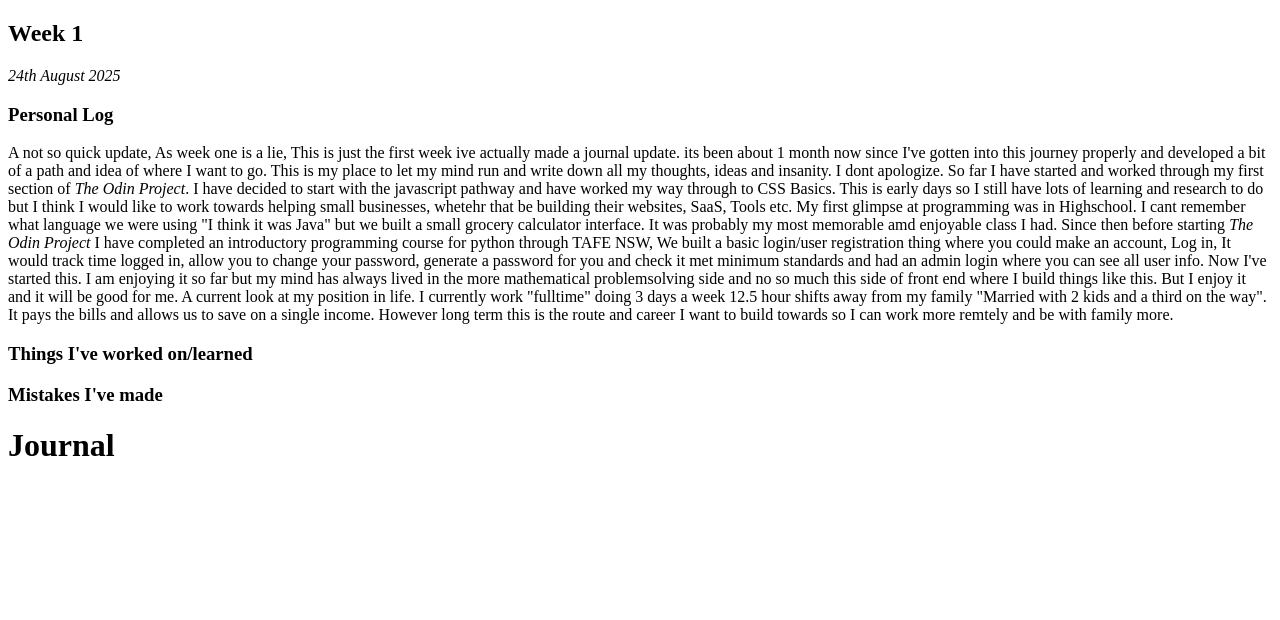
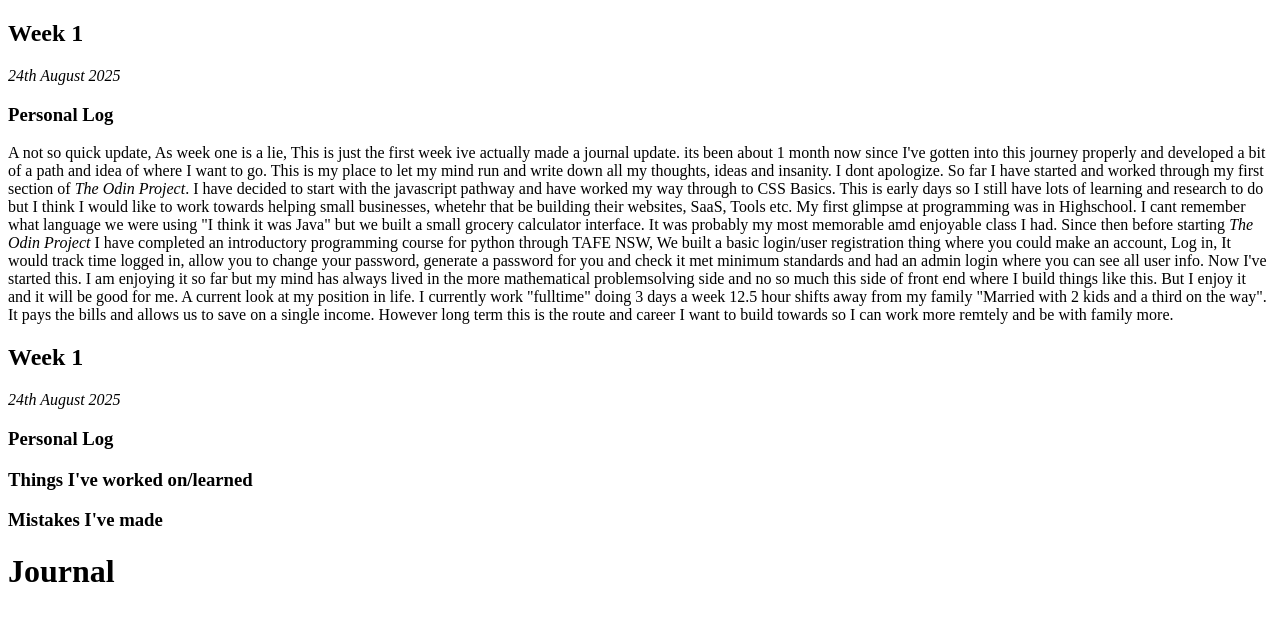
Before and after one commit to CaelanWake/caelan_codey_colab, a plain HTML site: page journal.html in a window 1280 px wide. Drawn offline with Linux system fonts and the light colour scheme.

Commit message:
edit journal.html, add template

```diff
--- a/journal.html
+++ b/journal.html
@@ -5,6 +5,25 @@
     <meta charset="UTF-8" />
     <title> </title>
 </head>
+
+
+<!-- Template
+<header>
+<h2>Week 1</h2>
+<p><em>24th August 2025</em></p>
+</header>
+
+<section>
+    <h3>Personal Log</h3>
+    <p>
+
+    </p>
+</section>
+-->
+
+
+
+
 
 <header>
 <h2>Week 1</h2>
@@ -28,6 +47,19 @@
     </p>
 </section>
 
+<header>
+<h2>Week 1</h2>
+<p><em>24th August 2025</em></p>
+</header>
+
+<section>
+    <h3>Personal Log</h3>
+    <p>
+
+    </p>
+</section>
+
+
 <section>
     <h3>Things I've worked on/learned</h3>
 </section>
```
